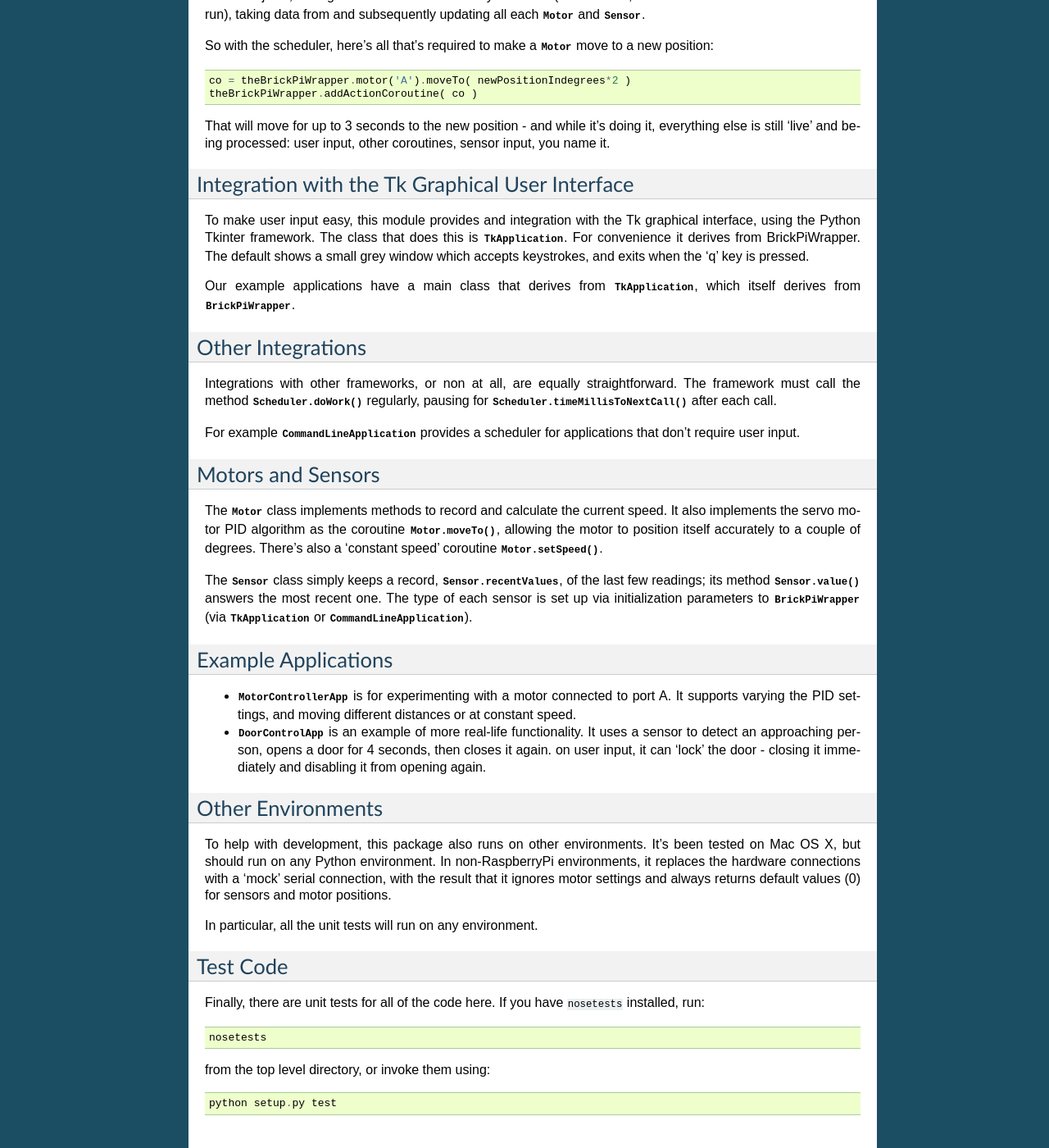
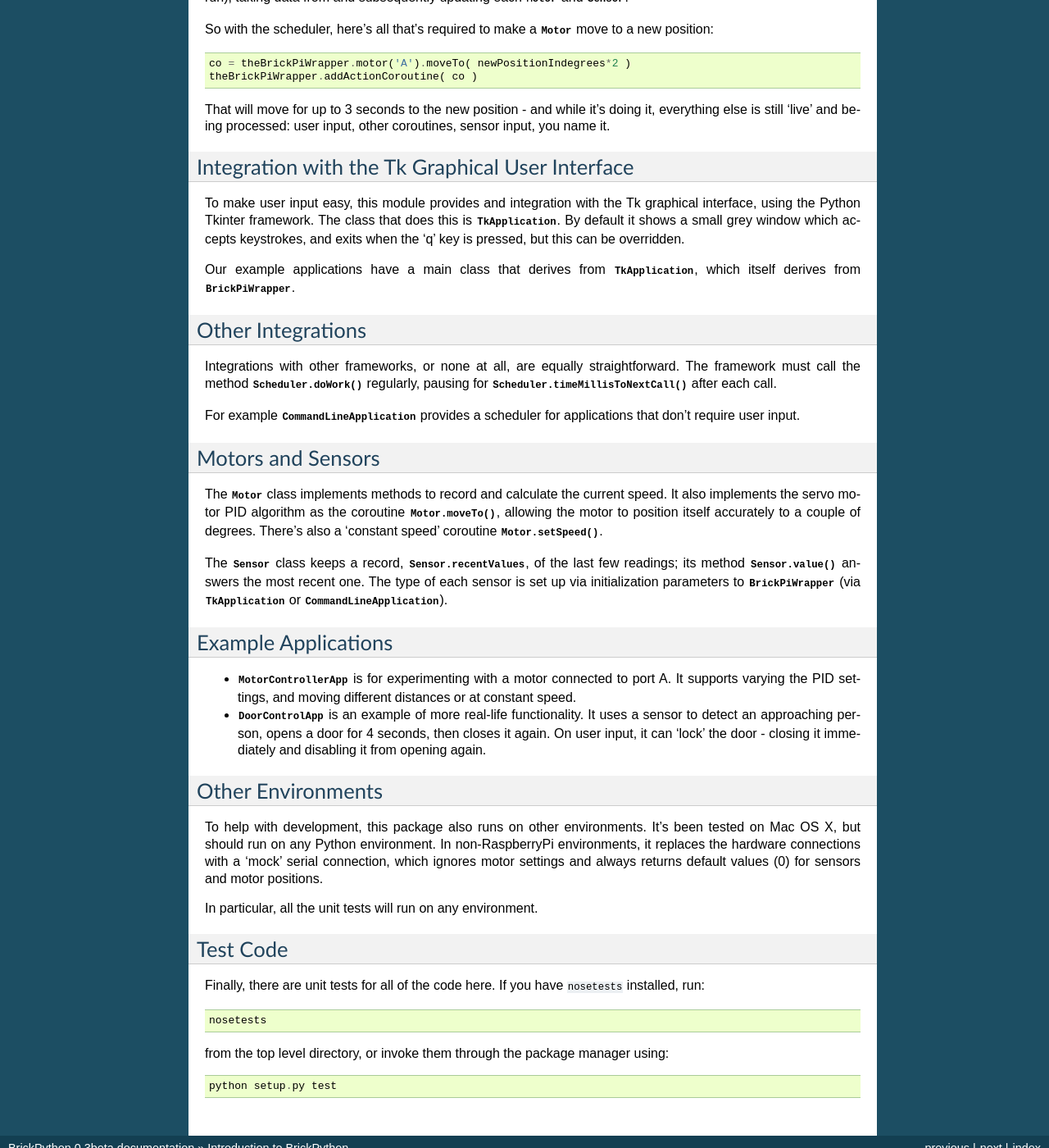
Before and after one commit to charlesweir/BrickPython, a Sphinx documentation site: the page built from docs/introduction.rst, in a window 1280 px wide and 1400 px high, scrolled down 1868 px. Shown: the whole window at 82% size. Built offline with Sphinx 7.4.7, drawn with Linux system fonts in a browser that asks for light colours; some of the changed text lies outside the part shown.

```diff
--- a/docs/introduction.rst
+++ b/docs/introduction.rst
@@ -1,4 +1,5 @@
 .. Copyright (c) 2014 Charles Weir.  Shared under the MIT Licence.
+
 ===========================
 Introduction to BrickPython
 ===========================
@@ -73,8 +74,7 @@ This framework uses a third option: **Coroutines**.   With a coroutine, you can
 nevertheless allow other things to go on before they return.  This relies on the Python 'yield' statement, which
 allows a function to go 'on hold' while other processing happens.
 
-Strictly speaking, what this package supports aren't true coroutines: a 'true' coroutine has its own stack, so
-that if a coroutine function calls another function that calls 'yield', that would still work.
+Strictly speaking, what this package supports aren't true coroutines: a 'true' coroutine has its own stack.
 Python doesn't support that, but we have ways around the problem.
 
 Python 3.4 will have better support for coroutines - see http://docs.python.org/3.4/library/asyncio.html .
@@ -84,7 +84,7 @@ I'm grateful for David Beazley his tutorial on Python coroutines: http://dabeaz.
 The Scheduler
 =============
 
-To make our coroutines work, we need something that coordinates them, and manages the interaction with the BrickPi.  These are the classes `Scheduler` and its derived class `BrickPiWrapper`.
+To make our coroutines work, we need something that coordinates them and manages the interaction with the BrickPi.  These are the classes `Scheduler` and its derived class `BrickPiWrapper`.
 
 :class:`.Scheduler` handles coroutines, calling them regularly every 'work call' (50 times per second), and provides methods to manage them:
 starting and stopping them, combining them, and supporting features such as timeouts for a coroutine.
@@ -92,7 +92,7 @@ starting and stopping them, combining them, and supporting features such as time
 When the :class:`.Scheduler` stops a coroutine, the coroutine receives a :class:`.StopCoroutineException`; catching this allows the coroutine to tidy up properly.
 
 The class :class:`.BrickPiWrapper` extends the :class:`.Scheduler` to manage the BrickPi interaction, managing the :class:`.Motor` and :class:`.Sensor` objects, calling the BrickPi twice
-for every work call (once before, and once after all the coroutines have run), taking data from and subsequently updating all
+for every work call (once before, and once after all the coroutines have run), taking data from and subsequently updating
 each :class:`.Motor` and :class:`.Sensor`.
 
 So with the scheduler, here's all that's required to make a :class:`.Motor` move to a new position::
@@ -108,8 +108,8 @@ Integration with the Tk Graphical User Interface
 ================================================
 
 To make user input easy, this module provides and integration with the Tk graphical interface, using the Python Tkinter framework.
-The class that does this is :class:`.TkApplication`.   For convenience it derives from BrickPiWrapper.  The default
-shows a small grey window which accepts keystrokes, and exits when the 'q' key is pressed.
+The class that does this is :class:`.TkApplication`.   By default it
+shows a small grey window which accepts keystrokes, and exits when the 'q' key is pressed, but this can be overridden.
 
 Our example applications have a main class that derives from :class:`.TkApplication`, which itself derives from :class:`.BrickPiWrapper`.
 
@@ -117,7 +117,7 @@ Our example applications have a main class that derives from :class:`.TkApplicat
 Other Integrations
 ==================
 
-Integrations with other frameworks, or non at all, are equally straightforward.   The framework must call the
+Integrations with other frameworks, or none at all, are equally straightforward.   The framework must call the
 method :meth:`.Scheduler.doWork()` regularly, pausing for :meth:`.Scheduler.timeMillisToNextCall()` after each call.
 
 For example :class:`.CommandLineApplication` provides a scheduler for applications that don't require user input.
@@ -128,7 +128,7 @@ Motors and Sensors
 The :class:`.Motor` class implements methods to record and calculate the current speed.  It also implements the servo motor PID algorithm as the coroutine :meth:`.Motor.moveTo()`, allowing the motor
 to position itself accurately to a couple of degrees.  There's also a 'constant speed' coroutine :meth:`.Motor.setSpeed()`.
 
-The :class:`.Sensor` class simply keeps a record, :attr:`.Sensor.recentValues`, of the last few readings; its method :meth:`.Sensor.value()` answers the most recent one.  The type of each sensor
+The :class:`.Sensor` class keeps a record, :attr:`.Sensor.recentValues`, of the last few readings; its method :meth:`.Sensor.value()` answers the most recent one.  The type of each sensor
 is set up via initialization parameters to :class:`.BrickPiWrapper` (via :class:`.TkApplication` or :class:`.CommandLineApplication`).
 
 Example Applications
@@ -137,14 +137,14 @@ Example Applications
 * :class:`.MotorControllerApp` is for experimenting with a motor connected to port A.  It supports varying the PID settings, and moving different distances or at constant speed.
 
 * :class:`.DoorControlApp` is an example of more real-life functionality.  It uses a sensor to detect an approaching person, opens a door for 4 seconds, then closes it again.
-  on user input, it can 'lock' the door - closing it immediately and disabling it from opening again.
+  On user input, it can 'lock' the door - closing it immediately and disabling it from opening again.
 
 Other Environments
 ==================
 
 To help with development, this package also runs on other environments.  It's been tested on Mac OS X, but should run on
 any Python environment.  In non-RaspberryPi environments, it replaces the hardware connections with a 'mock'
-serial connection, with the result that it ignores motor settings and always returns default values (0)
+serial connection, which ignores motor settings and always returns default values (0)
 for sensors and motor positions.
 
 In particular, all the unit tests will run on any environment.
@@ -156,6 +156,6 @@ Finally, there are unit tests for all of the code here.  If you have ``nosetests
 
 	nosetests
 
-from the top level directory, or invoke them using::
+from the top level directory, or invoke them through the package manager using::
 
     python setup.py test
--- a/docs/programmingWithCoroutines.rst
+++ b/docs/programmingWithCoroutines.rst
@@ -1,4 +1,5 @@
 .. Copyright (c) 2014 Charles Weir.  Shared under the MIT Licence.
+
 ===========================
 Programming with Coroutines
 ===========================
```
Also changed, not shown: other parts of docs/introduction.rst (+1 -1 lines), README.rst (+2 -5 lines), docs/quickstart.rst (+3 -4 lines), 1 other file.
